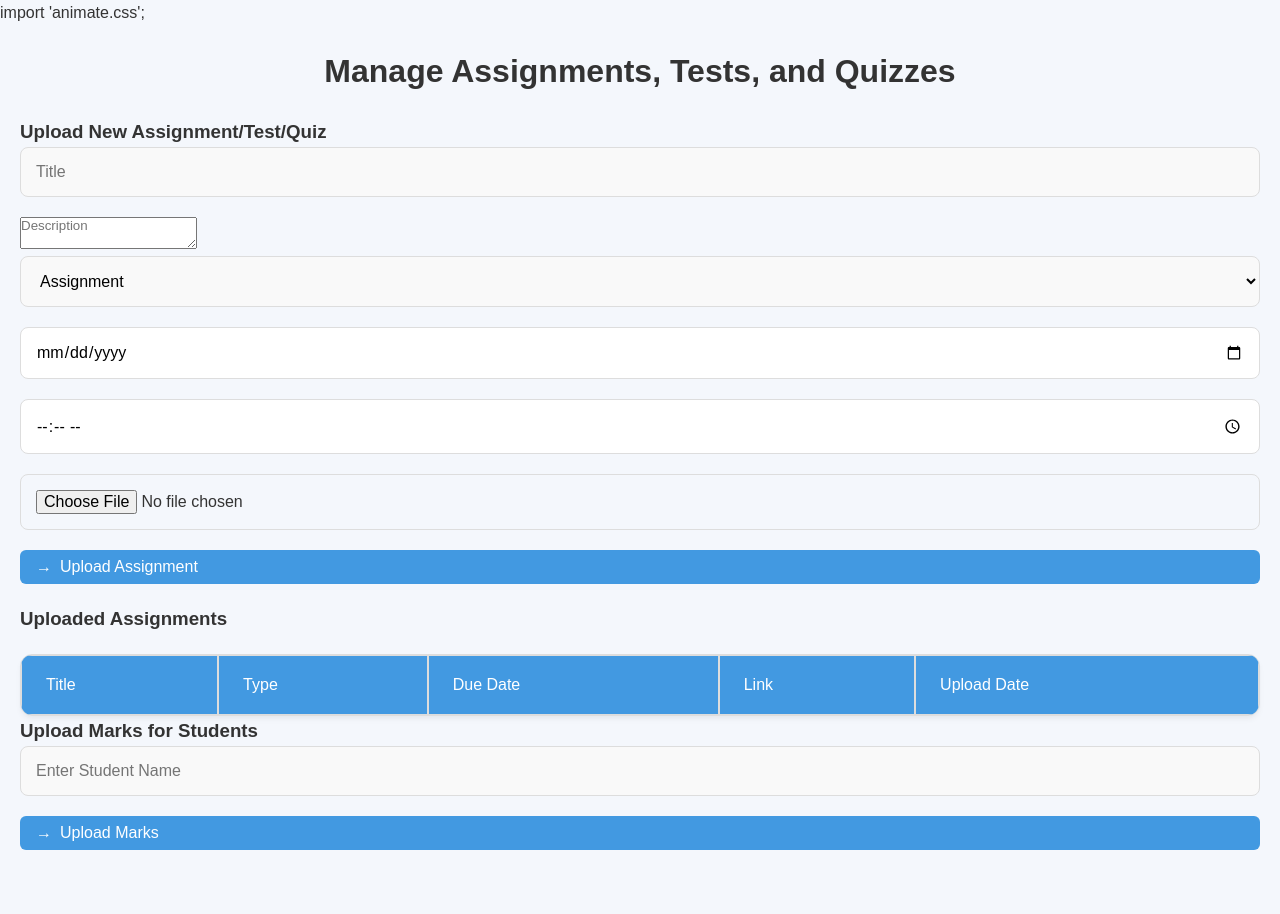
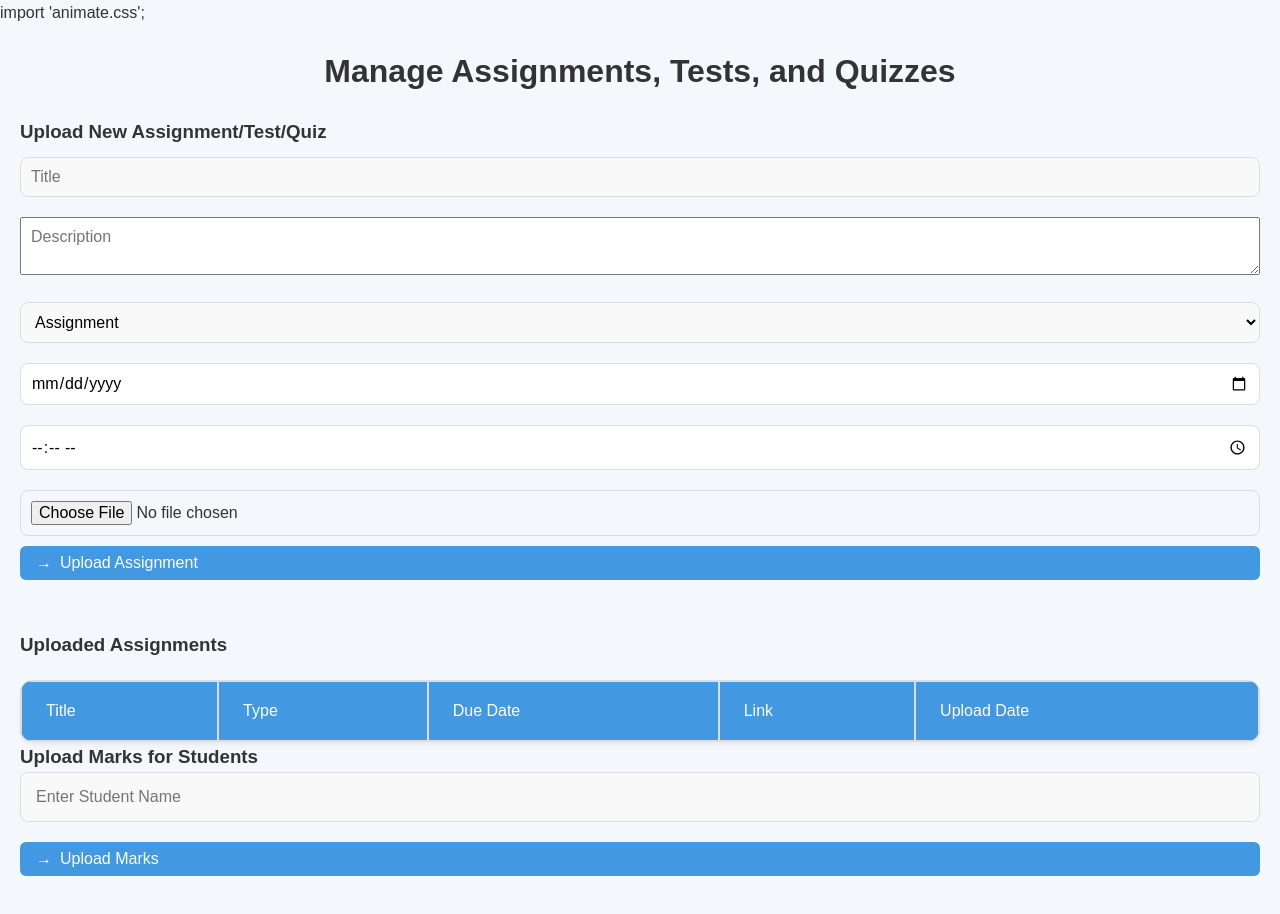
Before and after one commit to ArnoldPeterMukasa/AITS_GROUP_G, a React (Vite) app in the folder FRONTEND/: page /Assignments in a window 1280 px wide. Before the commit the page ends 890 px from the top, so only its background shows below. Built offline with nearby package versions, Linux system fonts and the light colour scheme.

Commit message:
Added styling for upload assignments section

```diff
--- a/FRONTEND/src/Assignments.css
+++ b/FRONTEND/src/Assignments.css
@@ -7,3 +7,16 @@ h1 {
     font-size: 2em;
     margin-bottom: 20px;
 }
+/* Upload Assignment Section */
+.upload-assignment {
+    margin-bottom: 30px;
+}
+
+.upload-assignment input,
+.upload-assignment textarea,
+.upload-assignment select {
+    width: 100%;
+    padding: 10px;
+    margin: 10px 0;
+    font-size: 16px;
+}
```
